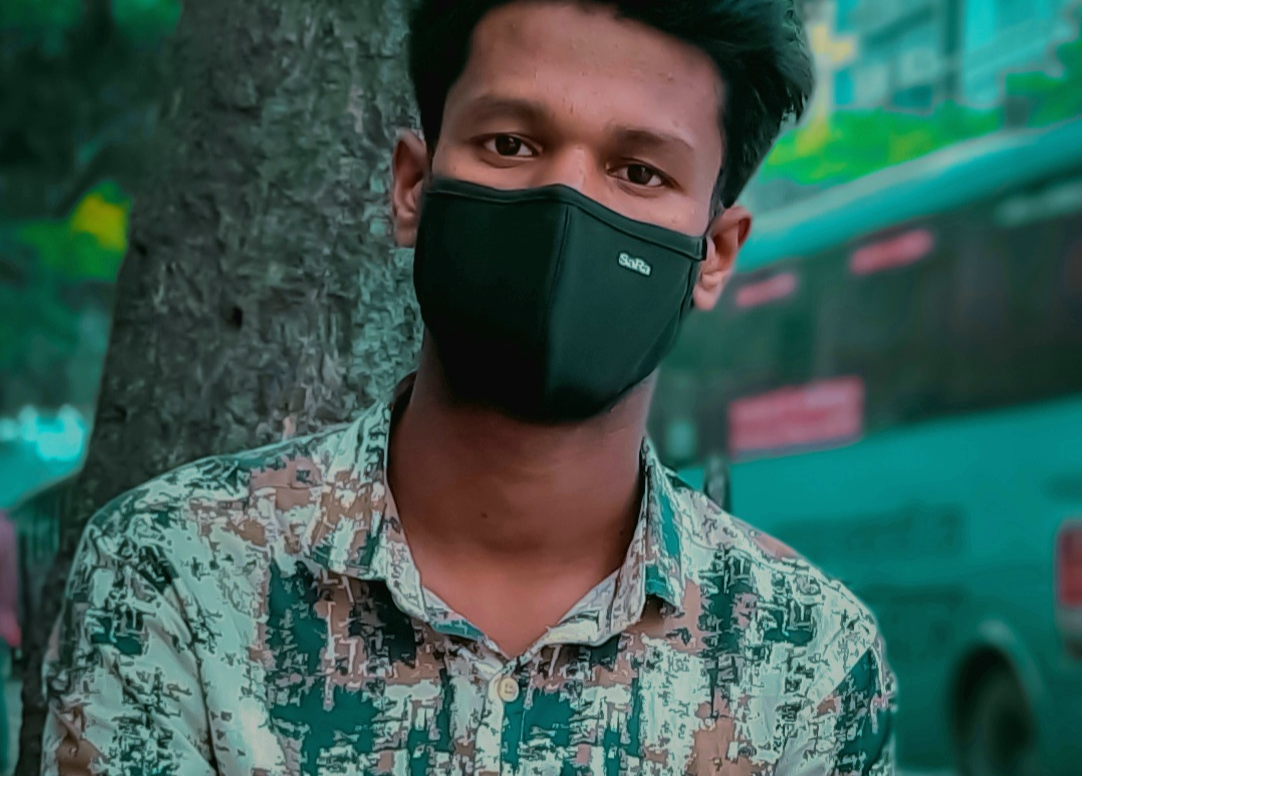
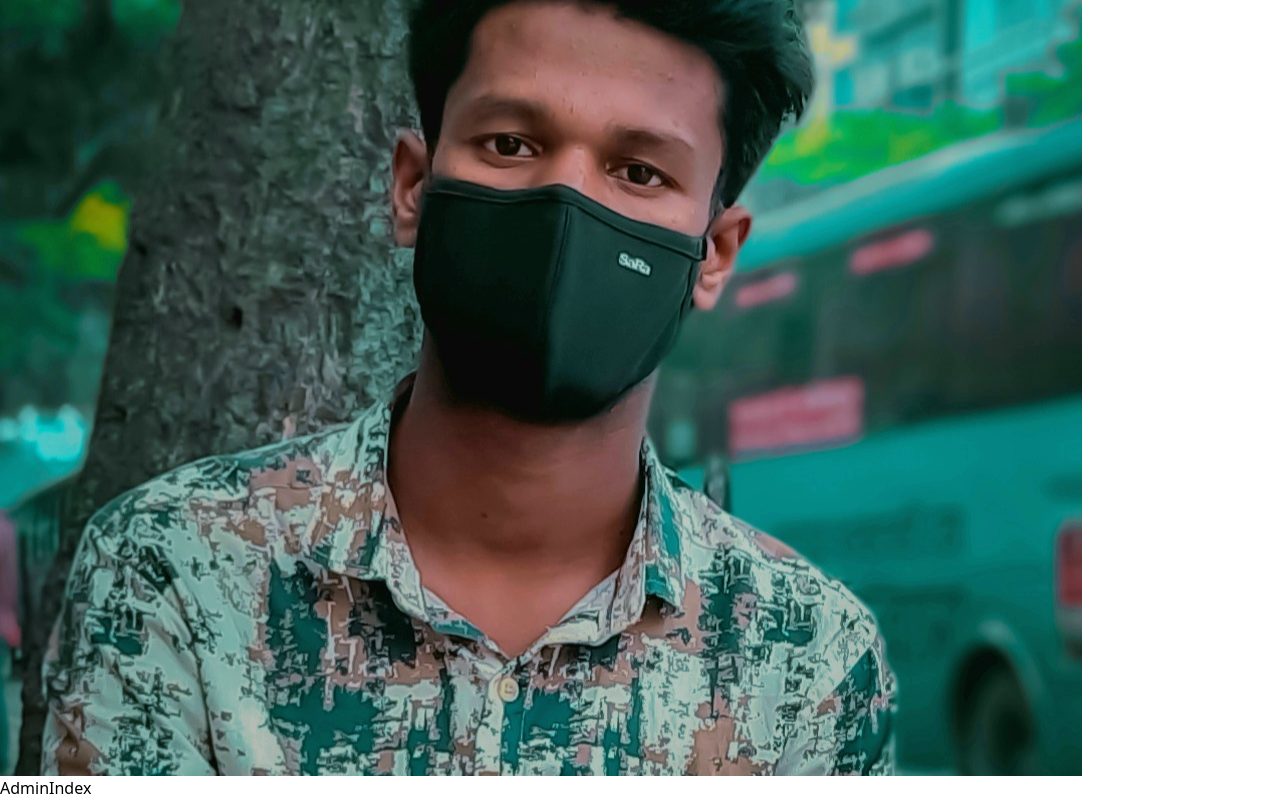
Before and after one commit to mdtanvirahamedshanto/mern-newspaper, a React (Vite) app in the folder client/: page /dashborad/admin in a window 1280 px wide. Shown: the part 1094-1894 px from the top of the page. Before the commit the page ends 1870 px from the top, so only its background shows below. Built offline with nearby package versions, Linux system fonts and the light colour scheme.

Commit message:
Admin Page

```diff
--- a/client/src/App.jsx
+++ b/client/src/App.jsx
@@ -1,13 +1,22 @@
 import { BrowserRouter, Navigate, Route, Routes } from "react-router-dom";
 import MainLayout from "./dashboard/layout/MainLayout";
 import AdminIndex from "./dashboard/pages/AdminIndex";
+import Login from "./dashboard/pages/Login";
+import Unable from "./dashboard/pages/Unable";
+import ProtectDashboard from "./middlewares/ProtectDashboard";
+import ProtectRole from "./middlewares/ProtectRole";
 export default function App() {
   return (
     <BrowserRouter>
       <Routes>
-        <Route path="/dashborad" element={<MainLayout />}>
-          <Route path="" element={<Navigate to="/dashborad/admin" />}>
-            <Route path="admin" element={<AdminIndex />} />
+        <Route path="/login" element={<Login />} />
+        <Route path="/dashborad" element={<ProtectDashboard />}>
+          <Route path="" element={<MainLayout />}>
+            <Route path="" element={<Navigate to="/dashborad/admin" />} />
+            <Route path="unable-access" element={<Unable />} />
+            <Route path="" element={<ProtectRole role={"admin"} />}>
+              <Route path="admin" element={<AdminIndex />} />
+            </Route>
           </Route>
         </Route>
       </Routes>
--- a/client/src/dashboard/layout/Header.jsx
+++ b/client/src/dashboard/layout/Header.jsx
@@ -1,3 +1,4 @@
+import { NavLink } from "react-router-dom";
 import Profile from "/logo/profile.jpg";
 
 const Header = () => {
@@ -15,11 +16,13 @@ const Header = () => {
               <span>Shanto Ahamed </span>
               <span className="text-gray-400">Admin</span>
             </div>
-            <img
-              src={Profile}
-              alt="Profile img"
-              className="w-10 h-10 rounded-full"
-            />
+            <NavLink to="/profile">
+              <img
+                src={Profile}
+                alt="Profile img"
+                className="w-10 h-10 rounded-full cursor-pointer"
+              />
+            </NavLink>
           </div>
         </div>
       </div>
--- a/client/src/dashboard/layout/MainLayout.jsx
+++ b/client/src/dashboard/layout/MainLayout.jsx
@@ -8,8 +8,12 @@ const MainLayout = () => {
       <Sidebar />
       <div className="ml-[250px] w-[calc(100vw-250px)] min-h-[vh]">
         <Header />
+        <div className="p-4">
+          <div className="pt-[85px]">
+            <Outlet />
+          </div>
+        </div>
       </div>
-      <Outlet />
     </div>
   );
 };
--- a/client/src/dashboard/pages/AdminIndex.jsx
+++ b/client/src/dashboard/pages/AdminIndex.jsx
@@ -1,5 +1,3 @@
-import React from "react";
-
 const AdminIndex = () => {
   return <div>AdminIndex</div>;
 };
--- /dev/null
+++ b/client/src/dashboard/pages/Login.jsx
@@ -0,0 +1,5 @@
+const Login = () => {
+  return <div>Login</div>;
+};
+
+export default Login;
--- /dev/null
+++ b/client/src/dashboard/pages/Unable.jsx
@@ -0,0 +1,5 @@
+const Unable = () => {
+  return <div>Unable to Access</div>;
+};
+
+export default Unable;
--- /dev/null
+++ b/client/src/middlewares/ProtectDashboard.jsx
@@ -0,0 +1,16 @@
+import { Navigate, Outlet } from "react-router-dom";
+
+const ProtectDashboard = () => {
+  const userInfo = {
+    name: "shanto",
+    role: "admin",
+  };
+
+  if (userInfo) {
+    return <Outlet />;
+  } else {
+    return <Navigate to="/login" />;
+  }
+};
+
+export default ProtectDashboard;
--- /dev/null
+++ b/client/src/middlewares/ProtectRole.jsx
@@ -0,0 +1,17 @@
+/* eslint-disable react/prop-types */
+import { Navigate, Outlet } from "react-router-dom";
+
+const ProtectRole = ({ role }) => {
+  const userInfo = {
+    name: "shanto",
+    role: "admin",
+  };
+
+  if (userInfo.role === role) {
+    return <Outlet />;
+  } else {
+    return <Navigate to="/dashborad/unable-access" />;
+  }
+};
+
+export default ProtectRole;
```
